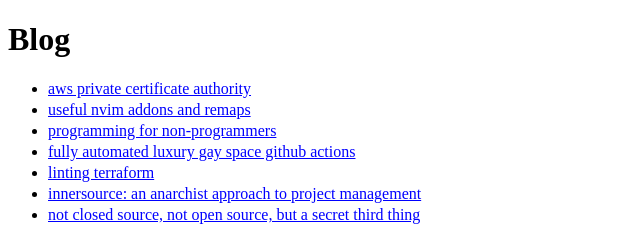
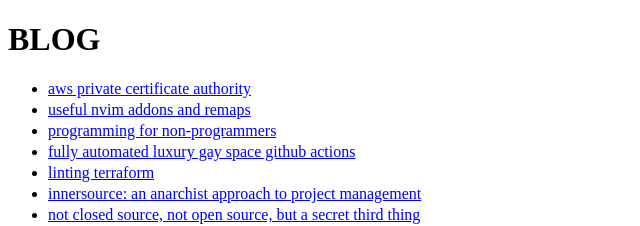
Before and after one commit to jsphwllng/jsphwllng.github.io, a Jekyll site: the page built from blog.html, in a window 1280 px wide. Shown: the top 226 px of the page, without its empty margins (0-640 px from the left). Built offline with Jekyll 4.4.1, drawn with Linux system fonts in a browser that asks for light colours.

Commit message:
Update default.html

```diff
--- a/_layouts/default.html
+++ b/_layouts/default.html
@@ -44,7 +44,7 @@
       <link rel="shortcut icon" type="image/png" href="../favicon.ico" />
 
       <body>
-        <h1>{{ page.title | capitalize}}</h1>
+        <h1>{{ page.title | upcase}}</h1>
         {{ content }} {% include footer.html %}
       </body>
     </html>
```
